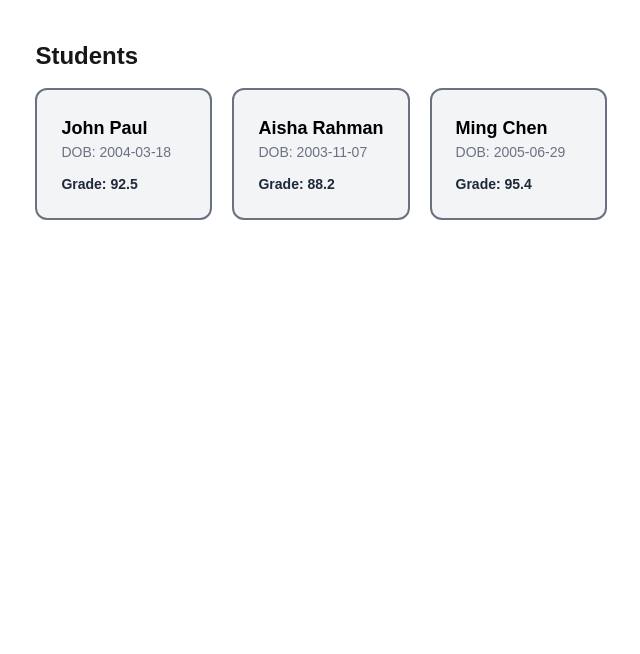
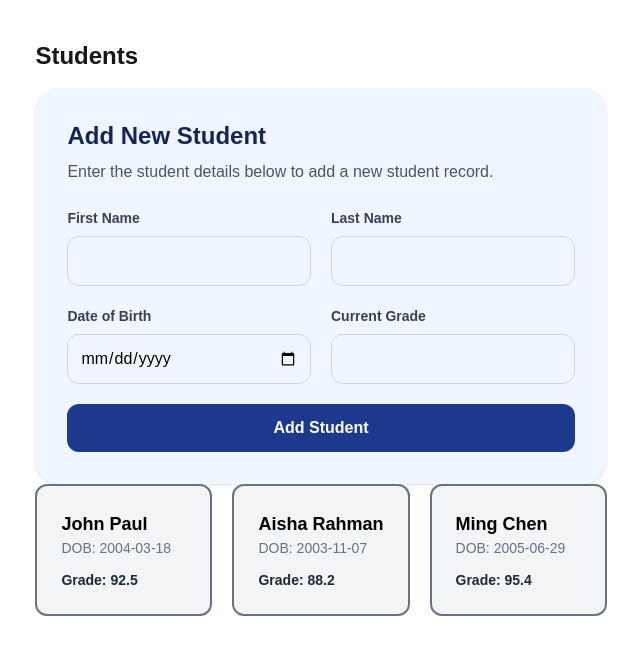
Before and after one commit to JoshCode2/WebDevAssignment2, a Next.js app in the folder webdevassignment2/: page / in a window 1280 px wide. Shown: the top 654 px of the page, without its empty margins (319-959 px from the left). Built offline with nearby package versions, Linux system fonts and the light colour scheme.

Commit message:
Added Jirehs studenform for testing

```diff
--- /dev/null
+++ b/webdevassignment2/app/components/StudentForm.tsx
@@ -0,0 +1,126 @@
+"use client";
+
+import { useState } from "react";
+import { Student } from "@/app/data/student";
+
+type StudentFormProps = {
+  onAddStudent: (student: Student) => void;
+  nextStudentNumber: number;
+};
+
+export default function StudentForm({
+  onAddStudent,
+  nextStudentNumber,
+}: StudentFormProps) {
+  const [firstName, setFirstName] = useState("");
+  const [lastName, setLastName] = useState("");
+  const [dateOfBirth, setDateOfBirth] = useState("");
+  const [grade, setGrade] = useState("");
+  const [errorMessage, setErrorMessage] = useState("");
+
+  function handleSubmit(event: React.FormEvent<HTMLFormElement>) {
+    event.preventDefault();
+
+    if (!firstName.trim() || !lastName.trim() || !dateOfBirth || !grade) {
+      setErrorMessage("Please complete all fields before adding a student.");
+      return;
+    }
+
+    const gradeNumber = Number(grade);
+
+    if (gradeNumber < 9 || gradeNumber > 12) {
+      setErrorMessage("Current grade must be between Grade 9 and Grade 12.");
+      return;
+    }
+
+    const newStudent: Student = {
+      id: `S${String(nextStudentNumber).padStart(3, "0")}`,
+      firstName: firstName.trim(),
+      lastName: lastName.trim(),
+      dateOfBirth: new Date(dateOfBirth),
+      grade: gradeNumber,
+    };
+
+    onAddStudent(newStudent);
+
+    setFirstName("");
+    setLastName("");
+    setDateOfBirth("");
+    setGrade("");
+    setErrorMessage("");
+  }
+
+  return (
+    <section id="add-student" className="w-full rounded-3xl bg-blue-50 p-8 shadow-sm">
+      <h2 className="text-2xl font-bold text-blue-950">Add New Student</h2>
+      <p className="mt-2 text-gray-600">
+        Enter the student details below to add a new student record.
+      </p>
+
+      {errorMessage && (
+        <p className="mt-5 rounded-xl border border-red-200 bg-red-100 p-4 text-sm font-medium text-red-700">
+          {errorMessage}
+        </p>
+      )}
+
+      <form onSubmit={handleSubmit} className="mt-6 grid gap-5 md:grid-cols-2">
+        <div>
+          <label className="mb-2 block text-sm font-semibold text-gray-700">
+            First Name
+          </label>
+          <input
+            type="text"
+            value={firstName}
+            onChange={(event) => setFirstName(event.target.value)}
+            className="w-full rounded-xl border border-gray-300 p-3 text-black outline-none focus:border-blue-700 focus:ring-2 focus:ring-blue-200"
+          />
+        </div>
+
+        <div>
+          <label className="mb-2 block text-sm font-semibold text-gray-700">
+            Last Name
+          </label>
+          <input
+            type="text"
+            value={lastName}
+            onChange={(event) => setLastName(event.target.value)}
+            className="w-full rounded-xl border border-gray-300 p-3 text-black outline-none focus:border-blue-700 focus:ring-2 focus:ring-blue-200"
+          />
+        </div>
+
+        <div>
+          <label className="mb-2 block text-sm font-semibold text-gray-700">
+            Date of Birth
+          </label>
+          <input
+            type="date"
+            value={dateOfBirth}
+            onChange={(event) => setDateOfBirth(event.target.value)}
+            className="w-full rounded-xl border border-gray-300 p-3 text-black outline-none focus:border-blue-700 focus:ring-2 focus:ring-blue-200"
+          />
+        </div>
+
+        <div>
+          <label className="mb-2 block text-sm font-semibold text-gray-700">
+            Current Grade
+          </label>
+          <input
+            type="number"
+            min="9"
+            max="12"
+            value={grade}
+            onChange={(event) => setGrade(event.target.value)}
+            className="w-full rounded-xl border border-gray-300 p-3 text-black outline-none focus:border-blue-700 focus:ring-2 focus:ring-blue-200"
+          />
+        </div>
+
+        <button
+          type="submit"
+          className="rounded-xl bg-blue-900 px-6 py-3 font-semibold text-white transition hover:bg-blue-800 md:col-span-2"
+        >
+          Add Student
+        </button>
+      </form>
+    </section>
+  );
+}
--- a/webdevassignment2/app/page.tsx
+++ b/webdevassignment2/app/page.tsx
@@ -1,17 +1,23 @@
 'use client';
 
 import { useState } from "react";
-import { students } from "./data/student";
+import { students, Student } from "./data/student";
 import StudentCard from "./components/StudentCard";
+import StudentForm from "./components/StudentForm";
 
 export default function Home() {
+  const [studentList, setStudentList] = useState<Student[]>(students);
   const [selectedId, setSelectedId] = useState<string | null>(null);
 
   const handleSelect = (id: string) => {
     setSelectedId((prev) => (prev === id ? null : id));
   };
 
-  const selectedStudent = students.find(
+  const handleAddStudent = (newStudent: Student) => {
+    setStudentList((prev) => [...prev, newStudent]);
+  };
+
+  const selectedStudent = studentList.find(
     (s) => s.id === selectedId
   );
 
@@ -21,6 +27,11 @@ export default function Home() {
       <h2 className="text-2xl font-bold mb-4">
         Students
       </h2>
+
+      <StudentForm
+        onAddStudent={handleAddStudent}
+        nextStudentNumber={studentList.length + 1}
+      />
 
       {selectedStudent && (
         <div className="mb-6 bg-blue-50 border border-blue-200 rounded-xl px-5 py-3">
@@ -40,9 +51,8 @@ export default function Home() {
         </div>
       )}
 
-      {/* Grid for student cards*/}
       <div className="grid grid-cols-1 sm:grid-cols-3 lg:grid-cols-3 gap-5">
-        {students.map((student) => (
+        {studentList.map((student) => (
           <StudentCard
             key={student.id}
             id={student.id}
```
